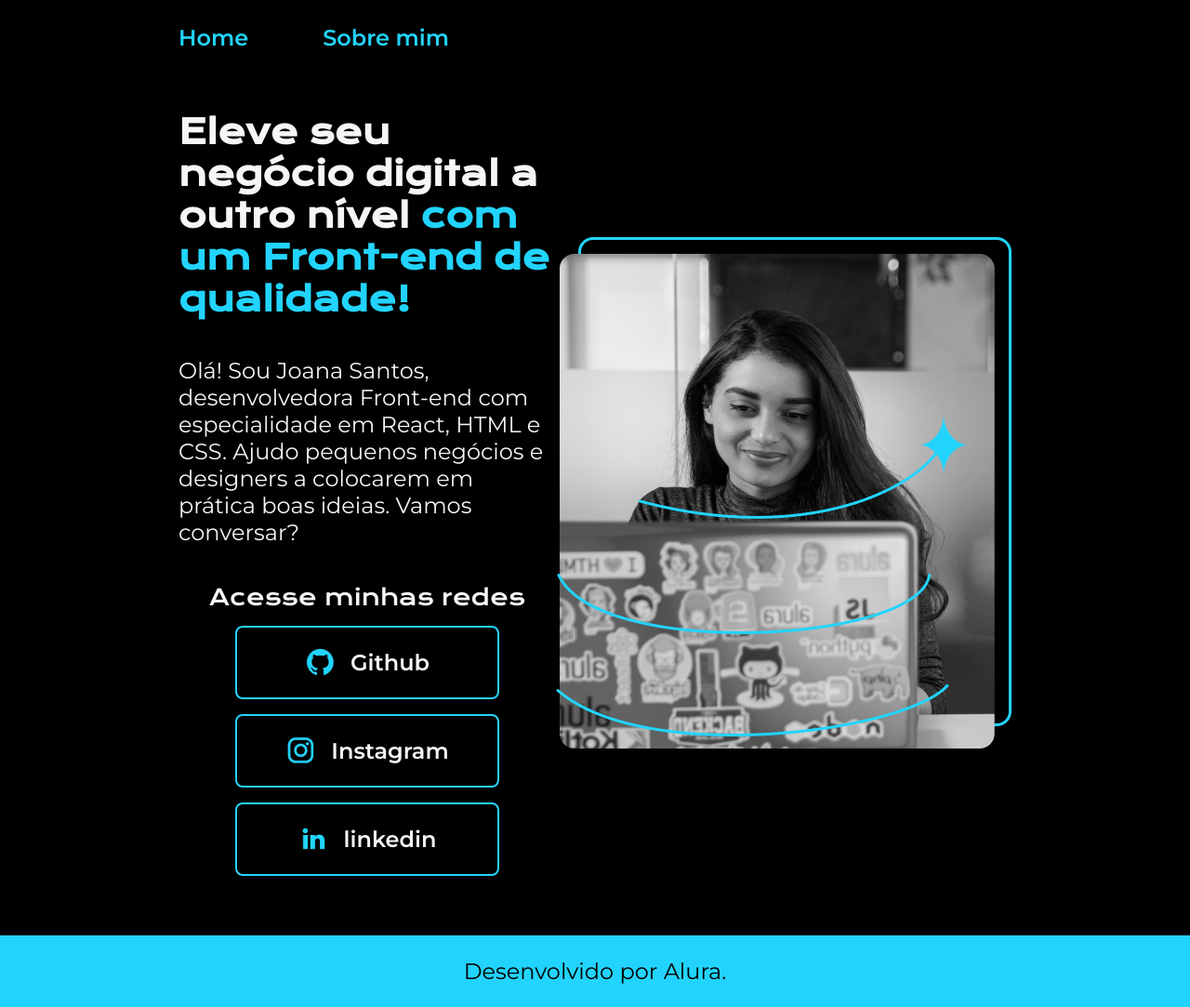
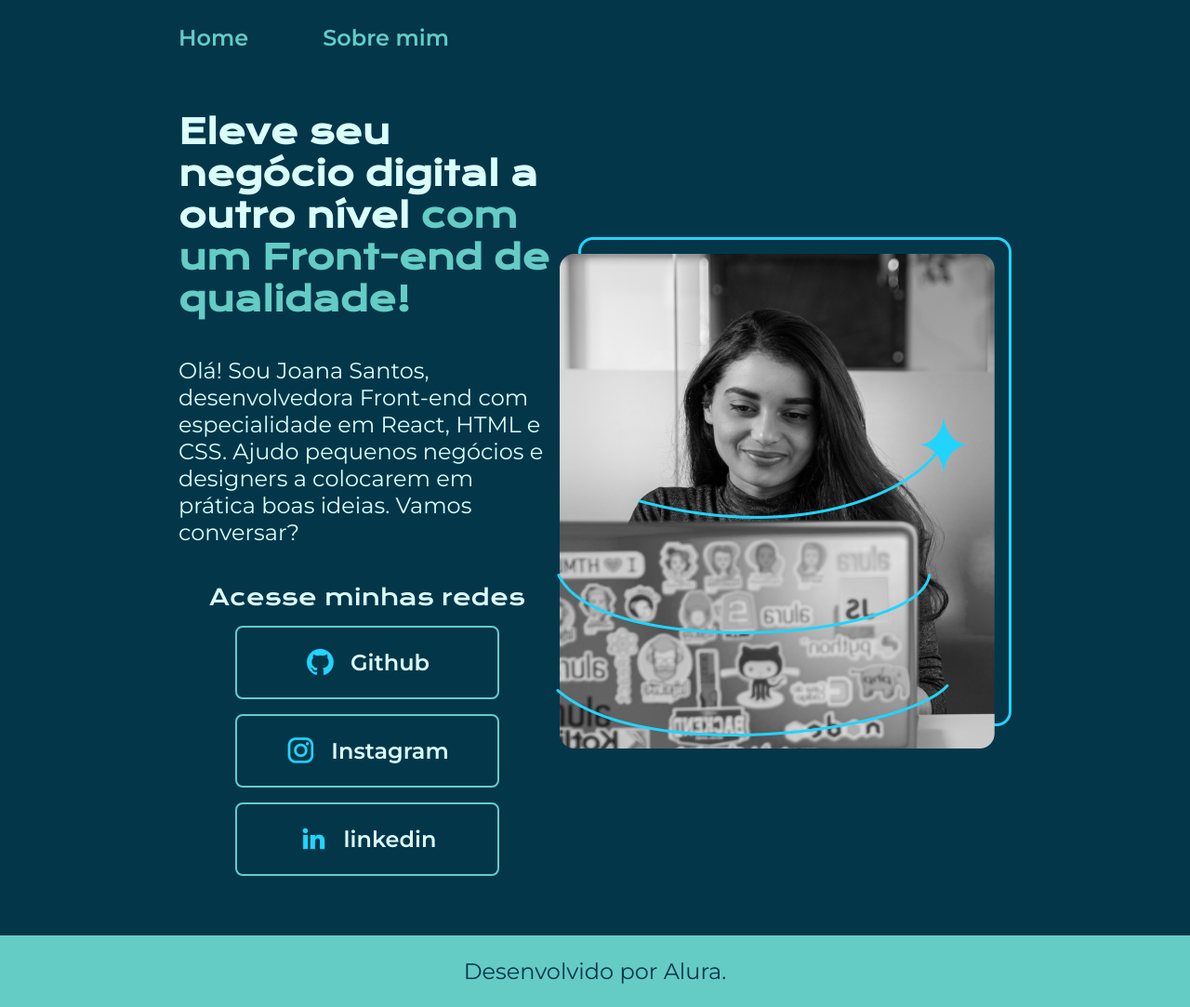
Before and after one commit to JoaoFelipe11/alura-frontend, a plain HTML site: page index.html in a window 1280 px wide. Shown: the whole page at 93% size. Drawn offline with nearby package versions, Linux system fonts and the light colour scheme.

Commit message:
adicionando variáveis

```diff
--- a/styles/style.css
+++ b/styles/style.css
@@ -1,4 +1,14 @@
 @import url('https://fonts.googleapis.com/css2?family=Krona+One&family=Montserrat:wght@400;600&display=swap');
+
+:root{
+    --cor-primaria: #04364A;
+    --cor-secundaria: #DAFFFB;
+    --cor-terciaria: #64CCC5;
+    --cor-hover: #176B87;
+
+    --fonte-primaria: 'krona one', sans-serif;
+    --fonte-secundaria: 'Montserrat', sans-serif;
+}
 
 * {
     margin: 0;
@@ -6,8 +16,8 @@
 }
 
 body{
-    background-color: black;
-    color: #F6F6F6;
+    background-color: var(--cor-primaria);
+    color: var(--cor-secundaria);
     box-sizing: border-box;
 }
 
@@ -22,10 +32,10 @@ body{
 }
 
 .cabecalho-menu-link{
-    font-family: 'Montserrat', sans-serif;
+    font-family: var(--fonte-secundaria);
     font-size: 24px;
     font-weight: 600;
-    color:#22D4FD;
+    color:var(--cor-terciaria);
     text-decoration: none;
 
 }
@@ -46,16 +56,16 @@ body{
 
 .apresentacao-conteudo-titulo{
     font-size: 36px;
-    font-family: 'krona one', sans-serif;
+    font-family: var(--fonte-primaria)
 }
 
 .titulo-destaque {
-    color: #22D4FD;
+    color: var(--cor-terciaria);
 }
 
 .apresentacao-conteudo-texto{
     font-size: 24px;
-    font-family: 'Montserrat', sans-serif;
+    font-family: var(--fonte-secundaria)
 }
 
 .apresentacao-links{
@@ -67,39 +77,38 @@ body{
 }
 
 .apresentacao-subtitulo{
-    font-family: 'krona one', sans-serif;
+    font-family: var(--fonte-primaria);
     font-weight: 400;
     font-size: 24px;
 }
 
 .apresentacao-botao{
-    /* background-color: #22D4FD; */
     display: flex;
     justify-content: center;
     gap: 16px;
     align-items: center;
-    border: 2px solid #22D4FD;
+    border: 2px solid var(--cor-terciaria);
     width: 280px;
     text-align: center;
     border-radius: 8px;
     font-size: 24px;
     padding: 21.5px 0;
     text-decoration: none;
-    color: #F6F6F6;
-    font-family: 'Montserrat', sans-serif;
+    color: var(--cor-secundaria);
+    font-family: var(--fonte-secundaria);
     font-weight: 600;
 }
 
 .apresentacao-botao:hover {
-    background-color: #272727;
+    background-color: var(--cor-hover);
 }
 
 .rodapé{
-    color: #000000;
-    background-color: #22D4FD;
+    color: var(--cor-primaria);
+    background-color: var(--cor-terciaria);
     padding: 24px;
     text-align: center;
-    font-family: 'Montserrat', sans-serif;
+    font-family: var(--fonte-secundaria);
     font-size: 24px;
     font-weight: 400;
 }
```
